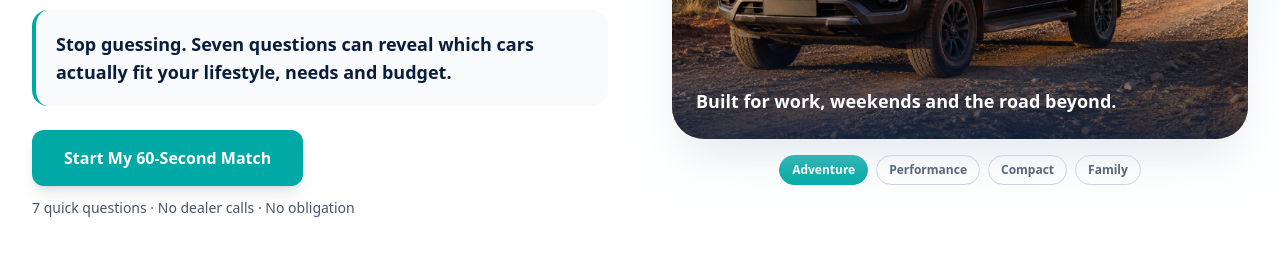
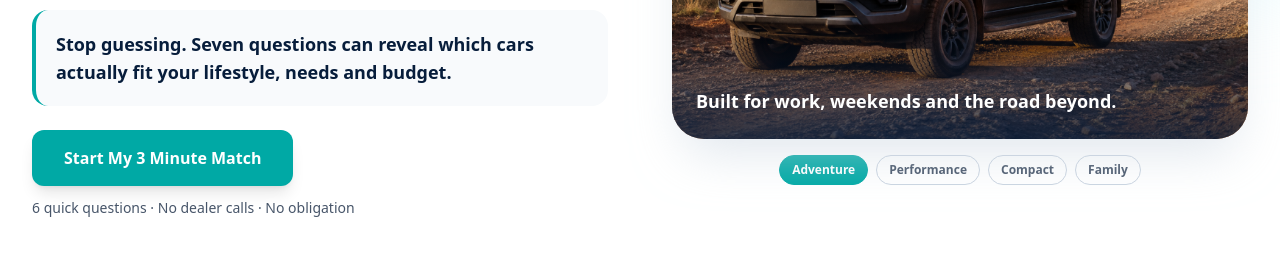
Before and after one commit to markkairostech-cloud/drive-style, a Next.js app: page / in a window 1280 px wide. Shown: the part 920-1188 px from the top of the page. Built offline with nearby package versions, Linux system fonts and the light colour scheme.

Commit message:
Update text on quiz page

```diff
--- a/app/page.tsx
+++ b/app/page.tsx
@@ -192,11 +192,11 @@ export default function HomePage() {
                   href="/quiz"
                   className="inline-flex min-h-14 items-center justify-center rounded-xl bg-[#00a9a5] px-8 py-4 text-base font-bold text-white shadow-lg transition hover:-translate-y-0.5 hover:bg-[#008f91] focus:outline-none focus:ring-4 focus:ring-cyan-300/40"
                 >
-                  Start My 60-Second Match
+                  Start My 3 Minute Match
                 </Link>
 
                 <p className="mt-3 text-sm font-medium text-slate-600">
-                  7 quick questions · No dealer calls · No obligation
+                  6 quick questions · No dealer calls · No obligation
                 </p>
               </div>
             </div>
--- a/app/quiz/page.tsx
+++ b/app/quiz/page.tsx
@@ -69,7 +69,7 @@ const categories: Array<{
 }> = [
   {
     id: "family",
-    title: "Family & passengers",
+    title: "Passengers and Utility Space",
     description: "Space and practicality for the people who travel with you.",
     image: "/images/quiz/quiz-family-passengers.png",
   },
```
